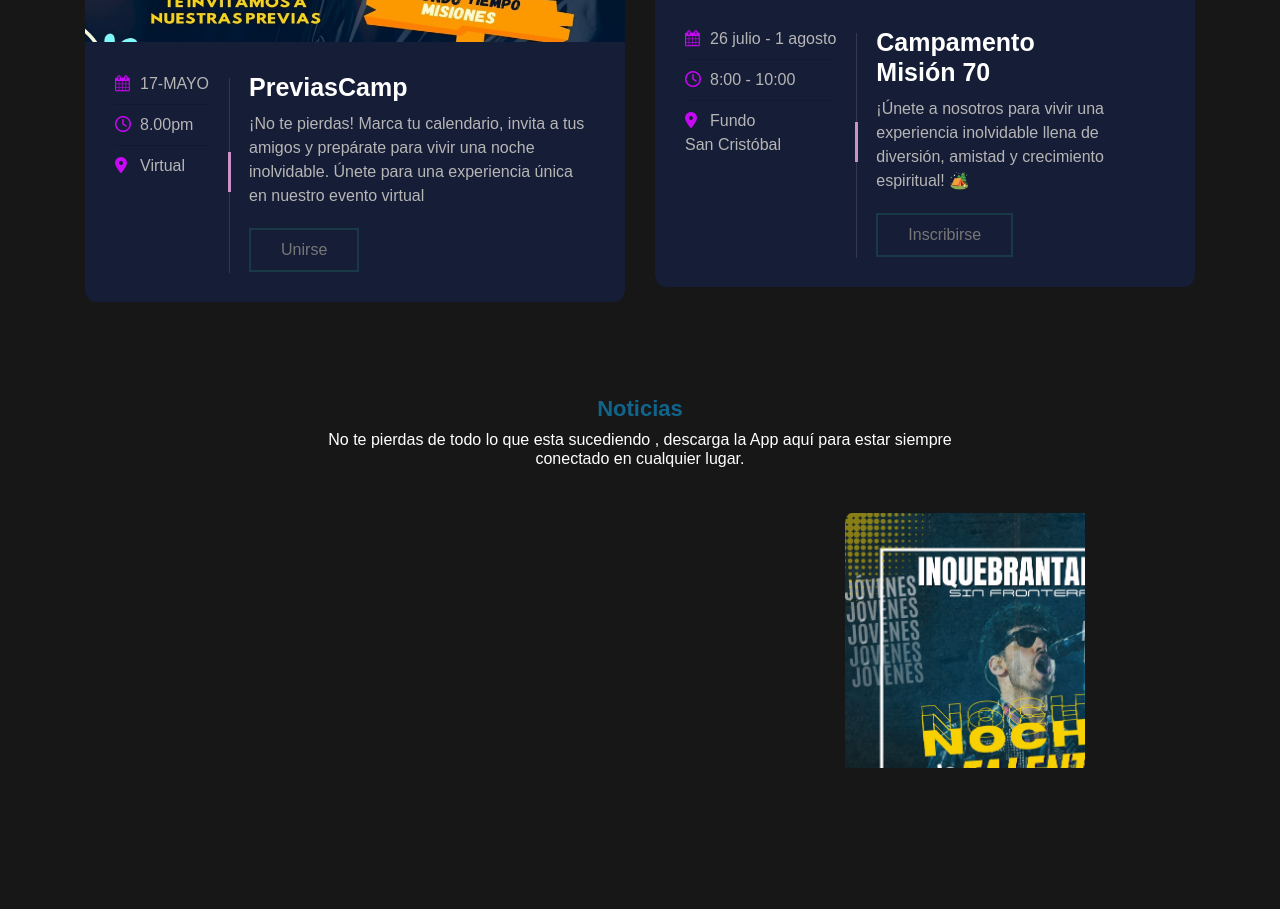
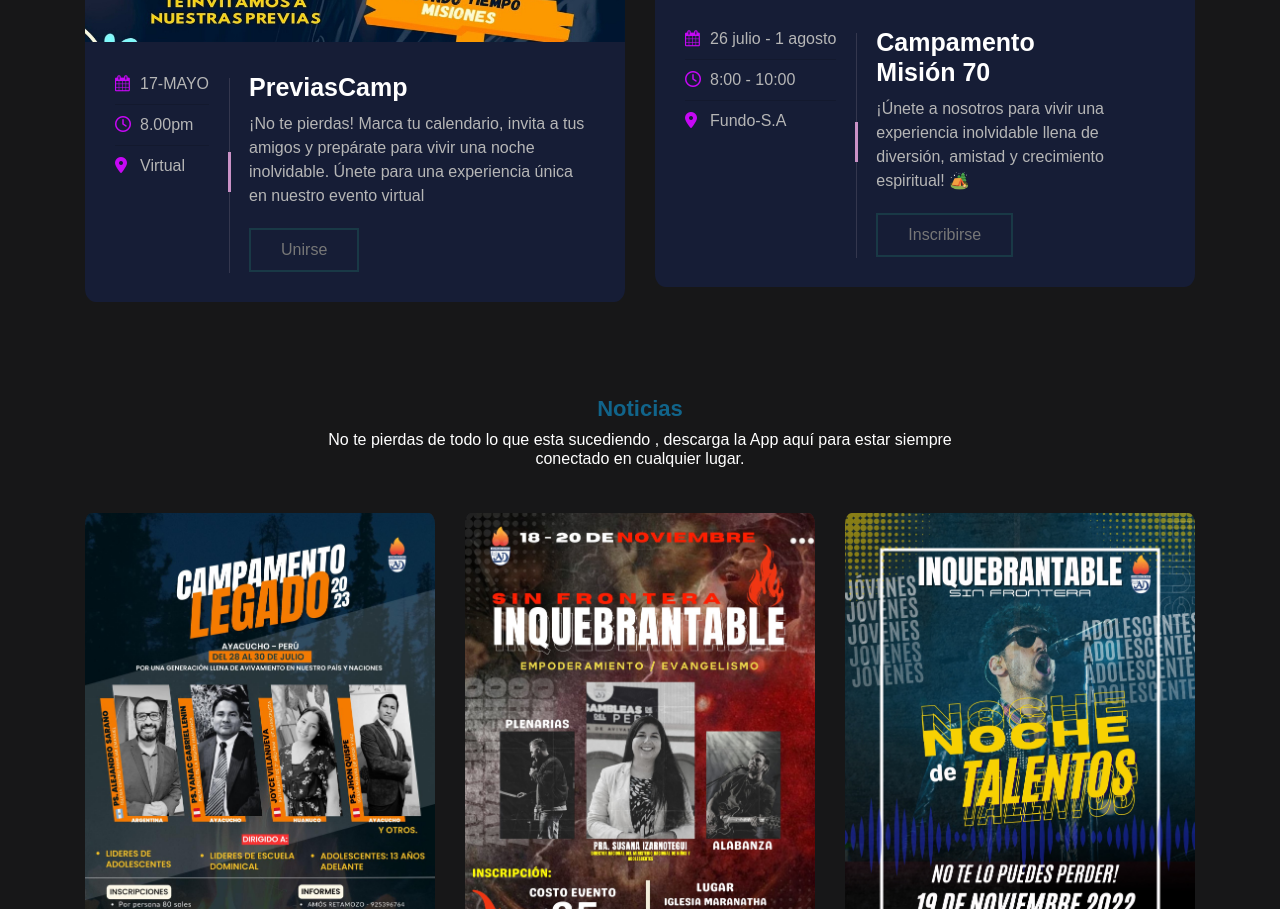
Before and after one commit to HDM-Ayacucho/HDM-Ayacucho.github.io, a plain HTML site: page event.html in a window 1280 px wide. Shown: the part 1074-1983 px from the top of the page. Drawn offline with nearby package versions, Linux system fonts and the light colour scheme.

Commit message:
act fecha

```diff
--- a/event.html
+++ b/event.html
@@ -160,7 +160,7 @@
                             <div class="event-meta">
                                 <p><i class="fa fa-calendar-alt"></i>26 julio - 1 agosto</p>
                                 <p><i class="far fa-clock"></i>8:00 - 10:00</p>
-                                <p><i class="fa fa-map-marker-alt"></i>Fundo <br>San Cristóbal</p>
+                                <p><i class="fa fa-map-marker-alt"></i>Fundo-S.A</p>
                             </div>
                             <div class="event-text">
                                 <h3>Campamento  <br> Misión 70</h3>
```
Also changed, not shown: index.html (+1 -1 lines).
